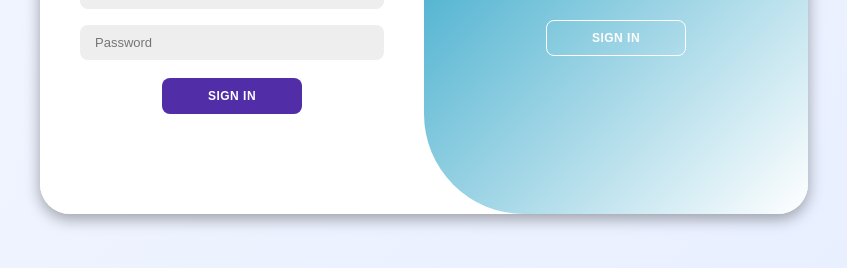
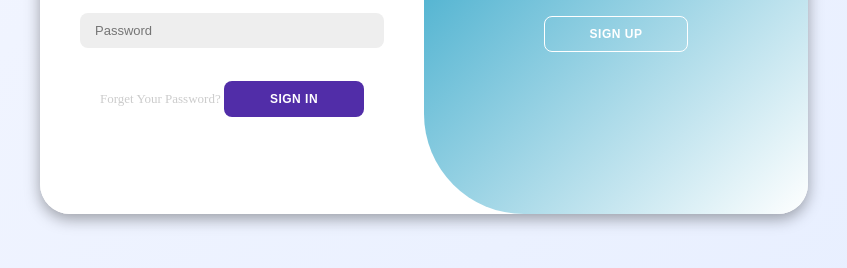
Before and after one commit to Kilka44/Login-page, a plain HTML site: page index.html in a window 1280 px wide. Shown: the part 426-694 px from the top of the page, without its empty margins (216-1063 px from the left). Drawn offline with Linux system fonts and the light colour scheme.

Commit message:
Update index.html

```diff
--- a/index.html
+++ b/index.html
@@ -40,7 +40,7 @@
                 <span>or use your email password</span>
                 <input type="email" placeholder="Email">
                 <input type="password" placeholder="Password">
-                <!-- <a href="">Forget Your Password?</a> -->
+                <a href="#!">Forget Your Password?
                 <button>Sign In</button>
             </form>
         </div>
@@ -54,7 +54,7 @@
                 <div class="toggle-panel toggle-right">
                     <h1>Hello, Friend!</h1>
                     <p>Register with your personal details to use all of site features</p>
-                    <button class="hidden" id="register">Sign In</button>
+                    <button class="hidden" id="register">Sign Up</button>
                 </div>
             </div>
         </div>
```
